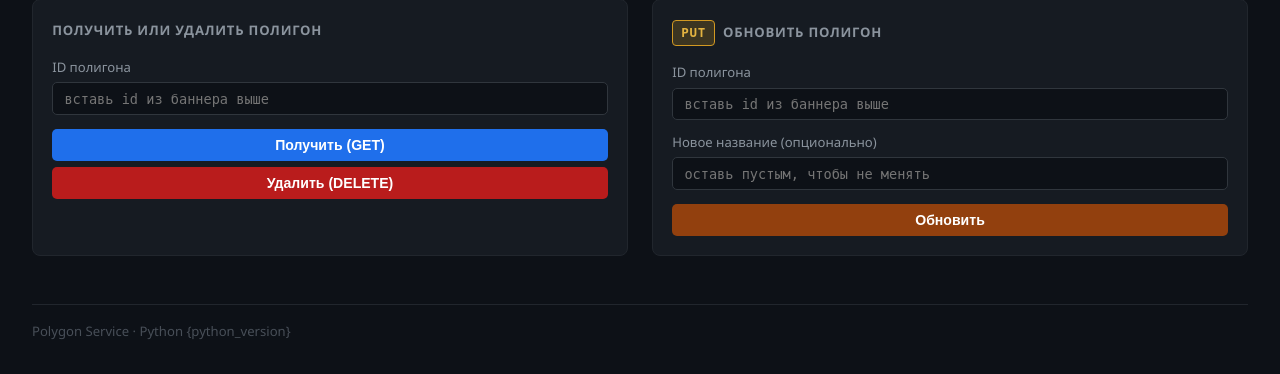
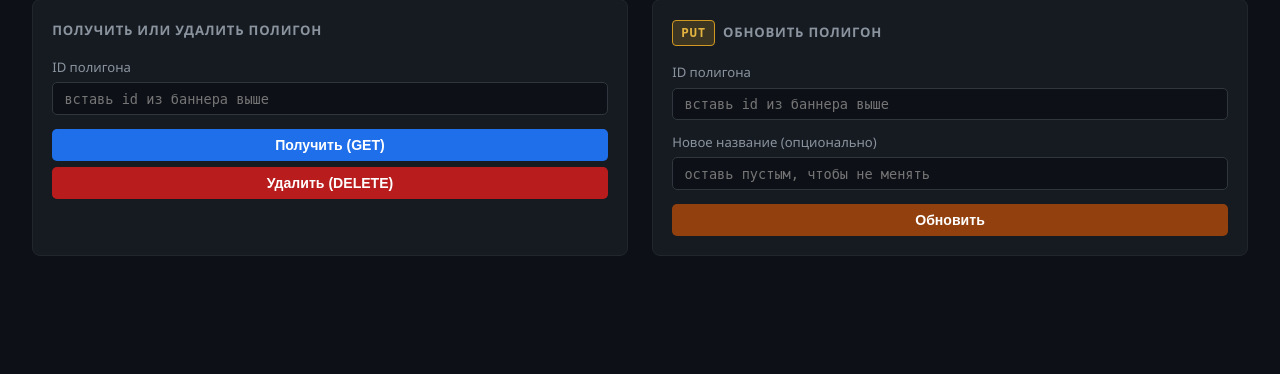
Before and after one commit to apossstle/dot-service, a Python web app: template api/templates/index.html in a window 1280 px wide. Shown: the part 1366-1740 px from the top of the page. After the commit the page ends 1622 px from the top, so only its background shows below. Run offline with Jinja, Linux system fonts and the light colour scheme; the template is opened without the code that fills it, so the values that code supplies are empty.

Commit message:
Remove footer with Python version
Removed footer displaying Python version from index.html

```diff
--- a/api/templates/index.html
+++ b/api/templates/index.html
@@ -273,8 +273,6 @@
 
 </div>
 
-<footer>Polygon Service · Python {python_version}</footer>
-
 <script>
 // ── Canvas-редактор ────────────────────────────────────────────────────────
 const canvas  = document.getElementById('draw-canvas');
```
